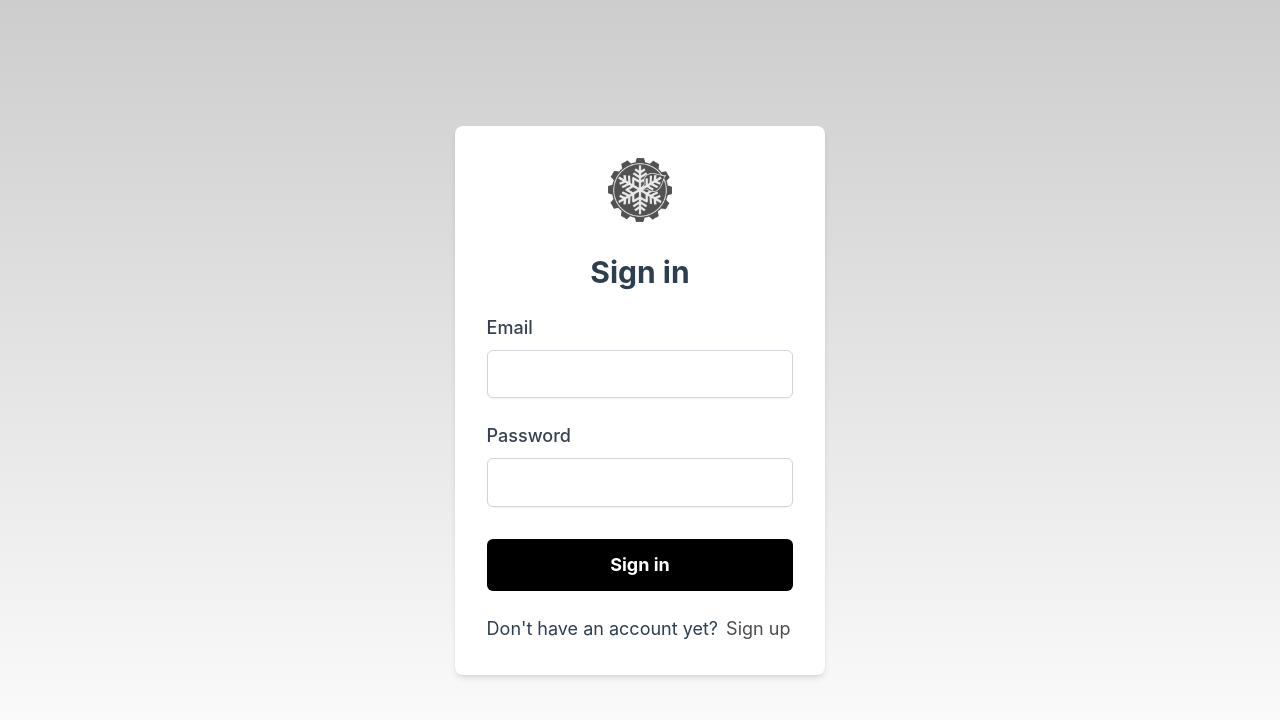
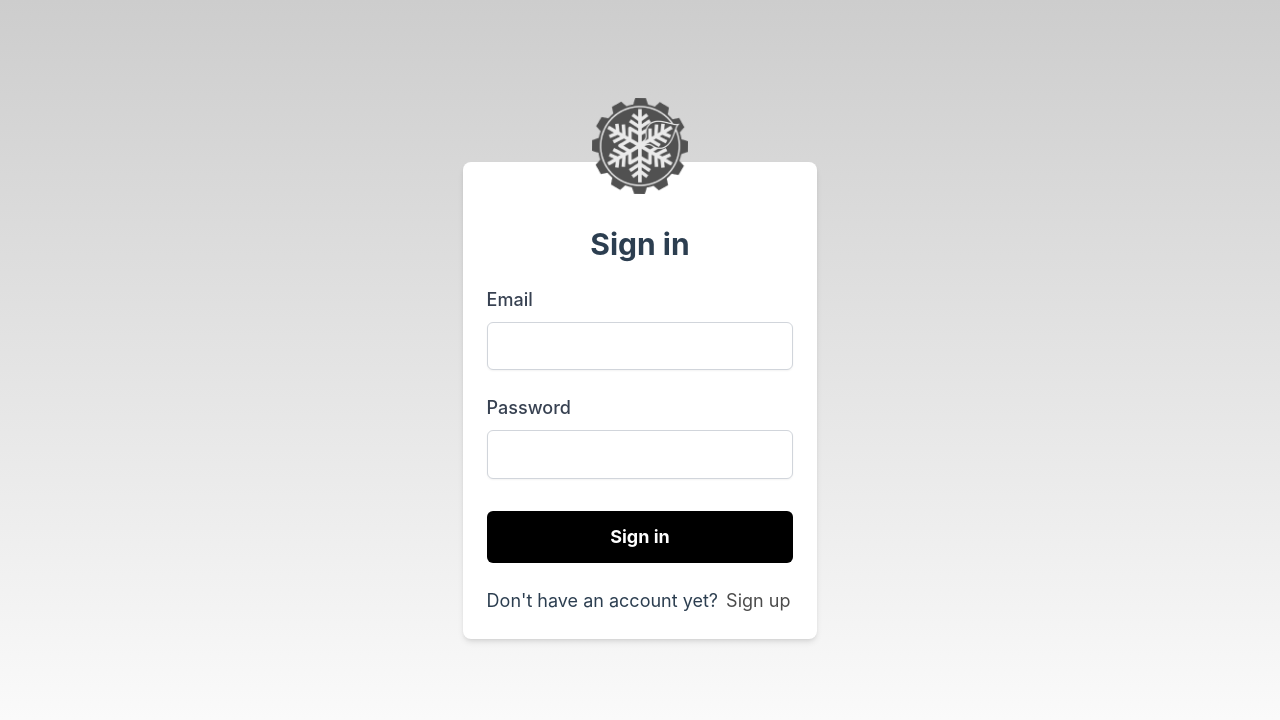
Before and after one commit to norlab-ulaval/libpointmatcher-server, a Vue app in the folder web/libpointmatcher-server-interface/: page / in a window 1280 px wide. Shown: the top 720 px of the page. Built offline with nearby package versions, Linux system fonts and the light colour scheme.

Commit message:
Fix logo placing and size

```diff
--- a/web/libpointmatcher-server-interface/src/components/SignIn.vue
+++ b/web/libpointmatcher-server-interface/src/components/SignIn.vue
@@ -1,22 +1,20 @@
 <template>
     <div class="flex items-center justify-center min-h-screen ">
-      <div class="w-full max-w-md p-8 bg-white rounded-lg shadow-md">
-        <form>
-          <div class="flex justify-center mb-8">
-            <!-- Place your logo here -->
-            <img src="/public/logo.png" alt="logo" class="h-16 w-16"> <!-- Logo plus grand -->
-          </div>
-
+      <div class="relative w-full max-w-md p-6 bg-white rounded-lg shadow-md">
+        <div class="absolute left-1/2 transform -translate-x-1/2" style="top: -4rem;"> <!-- Ajustez la valeur ici -->
+            <img src="/public/logo.png" alt="logo" class="h-24 w-24"> <!-- Taille du logo ajustée -->
+        </div>
+        <form class="mt-10">
           <h2 class="text-center text-3xl font-bold mb-6">Sign in</h2> <!-- Titre plus grand -->
 
           <div class="mb-6">
             <label for="email" class="block text-lg font-medium text-gray-700">Email</label>
-            <input type="email" id="email" required class="mt-2 block w-full px-4 py-3 border border-gray-300 rounded-md shadow-sm focus:outline-none focus:ring-indigo-500 focus:border-indigo-500" />
+            <input type="email" id="email" v-model="email" required class="mt-2 block w-full px-4 py-3 border border-gray-300 rounded-md shadow-sm focus:outline-none focus:ring-indigo-500 focus:border-indigo-500" />
           </div>
 
           <div class="mb-8">
             <label for="password" class="block text-lg font-medium text-gray-700">Password</label>
-            <input type="password" id="password" required class="mt-2 block w-full px-4 py-3 border border-gray-300 rounded-md shadow-sm focus:outline-none focus:ring-indigo-500 focus:border-indigo-500" />
+            <input type="password" id="password" v-model="password" required class="mt-2 block w-full px-4 py-3 border border-gray-300 rounded-md shadow-sm focus:outline-none focus:ring-indigo-500 focus:border-indigo-500" />
           </div>
 
           <button type="submit" class="w-full px-5 py-3 font-bold text-white bg-black rounded-md text-lg hover:bg-gray-700">Sign in</button>
```
Also changed, not shown: web/libpointmatcher-server-interface/src/App.vue (+0 -64 lines).
